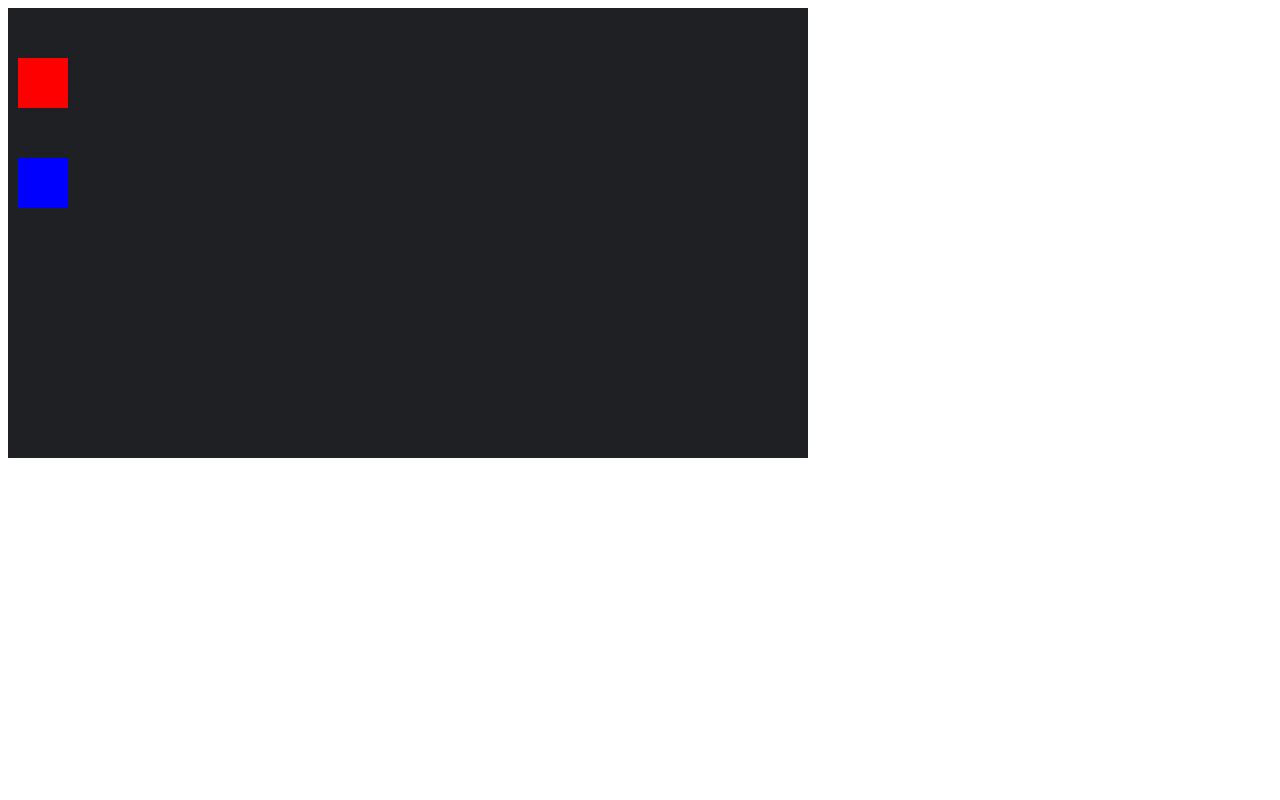
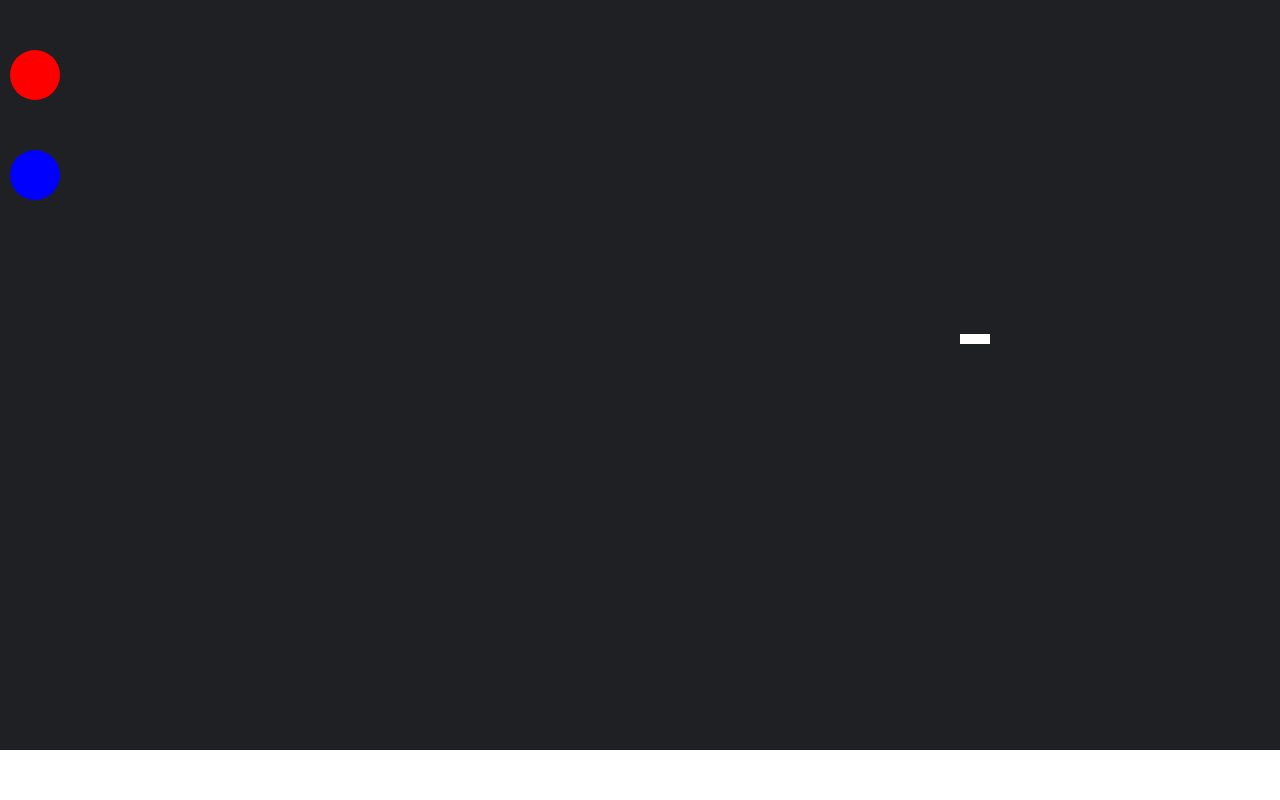
Before and after one commit to csumpasd/gmtk2021, a plain HTML site: page index.html in a window 1280 px wide. Drawn offline with Linux system fonts and the light colour scheme.

Commit message:
obstacle generation and cdoe refactor

```diff
--- a/index.html
+++ b/index.html
@@ -3,10 +3,10 @@
   <head>
     <meta charset="utf-8">
     <title>Joined Together</title>
+    <link rel="stylesheet" href="main.css">
     <script type="text/javascript" src="main.js" charset="utf-8"></script>
   </head>
   <body onload="init()">
-    <div class="showKeysInHtml">
 
     <table>
       <tr height="20">
@@ -30,10 +30,5 @@
       </tr>
     </table>
 
-      <div id="w"></div>
-      <div id="a"></div>
-      <div id="s"></div>
-      <div id="d"></div>
-    </div>
   </body>
 </html>
--- /dev/null
+++ b/main.css
@@ -0,0 +1,3 @@
+* { margin: 0; padding: 0;}
+
+body, html { height:100%; }
--- a/main.js
+++ b/main.js
@@ -1,53 +1,69 @@
-const CW = 800;
-const CH = 450;
+const gameObstacleSpeed = 2;
 
 const wasdKeys = [87, 65, 83, 68]; //wasd keycodes for use with heldK
 const arrowKeys = [38, 37, 40, 39];
 
+let gameObstacles = [];
 
 // called on body load
 function init() {
-  redPlayer = new player(10, 50, 50, 50, wasdKeys, "red");
-  bluePlayer = new player(10, 150, 50, 50, arrowKeys, "blue");
+  playerRed = new player(10, 50, 50, wasdKeys, "red");
+  playerBlue = new player(10, 150, 50, arrowKeys, "blue");
   gameArea.init();
 }
 
-// define player
-function player(x, y, width, height, keys, color) {
+
+function player(x, y, diameter, keys, color) {
+  this.x = x;
+  this.y = y;
+  this.d = diameter;
+  this.keys = keys;
+
+  this.update = function() {
+    //movement
+
+    //drawing
+    let ctx = gameArea.context;
+    ctx.beginPath();
+    ctx.arc(this.x+(this.d / 2), this.y+(this.d / 2), (this.d / 2), 0, 2 * Math.PI);
+    ctx.fillStyle = color;
+    ctx.fill();
+  };
+}
+
+
+
+function obstacle(x, y, width, height, color) {
   this.x = x;
   this.y = y;
   this.width = width;
   this.height = height;
-  this.keys = keys;
 
-  this.update = function() {
-    movePlayer(this);
+  this.draw = function() {
     gameArea.context.fillStyle = color;
     gameArea.context.fillRect(this.x, this.y, this.width, this.height);
-  };
-}
-
-function movePlayer(playerToMove) {
-    if (held[playerToMove.keys[0]]) {
-      playerToMove.y -= 2;
-    }
-    if (held[playerToMove.keys[1]]) {
-      playerToMove.x -= 2;
-    }
-    if (held[playerToMove.keys[2]]) {
-      playerToMove.y += 2;
-    }
-    if (held[playerToMove.keys[3]]) {
-      playerToMove.x += 2;
-    }
+  }
 }
 
 
 // called every frame
-function updateGame() {
+function gameLoop() {
   gameArea.clear();
-  redPlayer.update();
-  bluePlayer.update();
+  playerRed.update();
+  playerBlue.update();
+
+  // create new obstacles, 1-n chance of obstacle/frame
+  if (Math.random() > 0.99) {
+    let obstacleX = Math.floor(Math.random() * (gameArea.canvas.width - 30));
+    gameObstacles.push(new obstacle(obstacleX, 100, 30, 10, "white"));
+  }
+
+  // go through every obstacle to move & draw it
+  for (i = 0; i < gameObstacles.length; i += 1) {
+    gameObstacles[i].y += gameObstacleSpeed;
+    gameObstacles[i].draw();
+  }
+
   showKeysInHtml();
 }
 
@@ -55,13 +71,13 @@ function updateGame() {
 let gameArea = {
   canvas : document.createElement("canvas"),
   init : function() {
-    this.canvas.width = CW;
-    this.canvas.height = CH;
+    this.canvas.width = window.innerWidth;
+    this.canvas.height = window.innerHeight - 50;
 
     this.context = this.canvas.getContext("2d");
     document.body.insertBefore(this.canvas, document.body.childNodes[0]);
 
-    this.interval = setInterval(updateGame, 10);
+    this.interval = setInterval(gameLoop, 10);
 
   },
   clear : function() {
```
Lines whose indentation alone changed are shown as unchanged.
